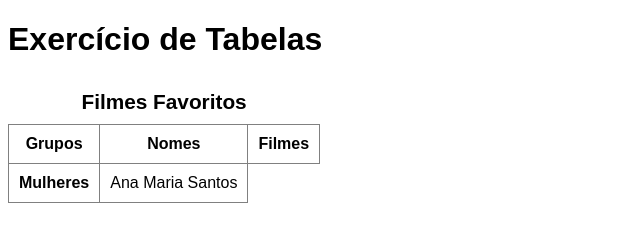
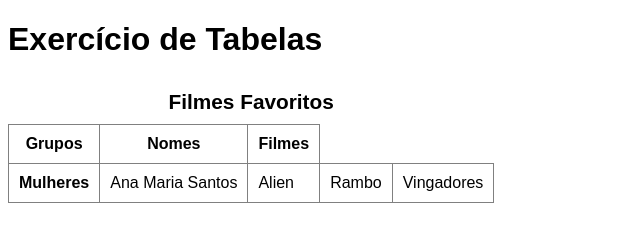
Before and after one commit to lepenedo/html-css, a plain HTML site: page exercicios/ex023/tabela004.html in a window 1280 px wide. Shown: the whole page, without its empty margins (0-640 px from the left). Drawn offline with Linux system fonts and the light colour scheme.

Commit message:
update tabela004.html

```diff
--- a/exercicios/ex023/tabela004.html
+++ b/exercicios/ex023/tabela004.html
@@ -41,6 +41,9 @@
             <tr>
                 <th>Mulheres</th>
                 <td>Ana Maria Santos</td>
+                <td>Alien</td>
+                <td>Rambo</td>
+                <td>Vingadores</td>
             </tr>
         </tbody>
    </table>
```
